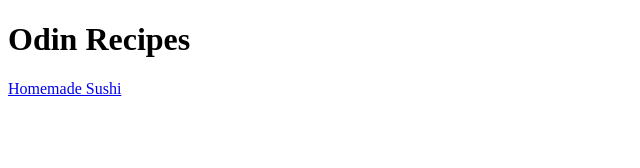
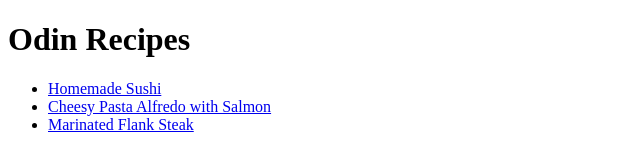
Before and after one commit to Mmmmm2005/odin-recipes, a plain HTML site: page index.html in a window 1280 px wide. Shown: the whole page, without its empty margins (0-640 px from the left). Drawn offline with Linux system fonts and the light colour scheme.

Commit message:
Add list of recipes in index.html

```diff
--- a/index.html
+++ b/index.html
@@ -7,6 +7,10 @@
     <body>
         <h1>Odin Recipes</h1>
 
-        <a href="./recipes/homemade-sushi.html">Homemade Sushi</a>
+        <ul>
+            <li><a href="./recipes/homemade-sushi.html">Homemade Sushi</a></li>
+            <li><a href="./recipes/cheesy-pasta-alfredo-with-salmon.html">Cheesy Pasta Alfredo with Salmon</a></li>
+            <li><a href="./recipes/marinated-flank-steak.html">Marinated Flank Steak</a></li>
+        </ul>
     </body>
 </html>
```
